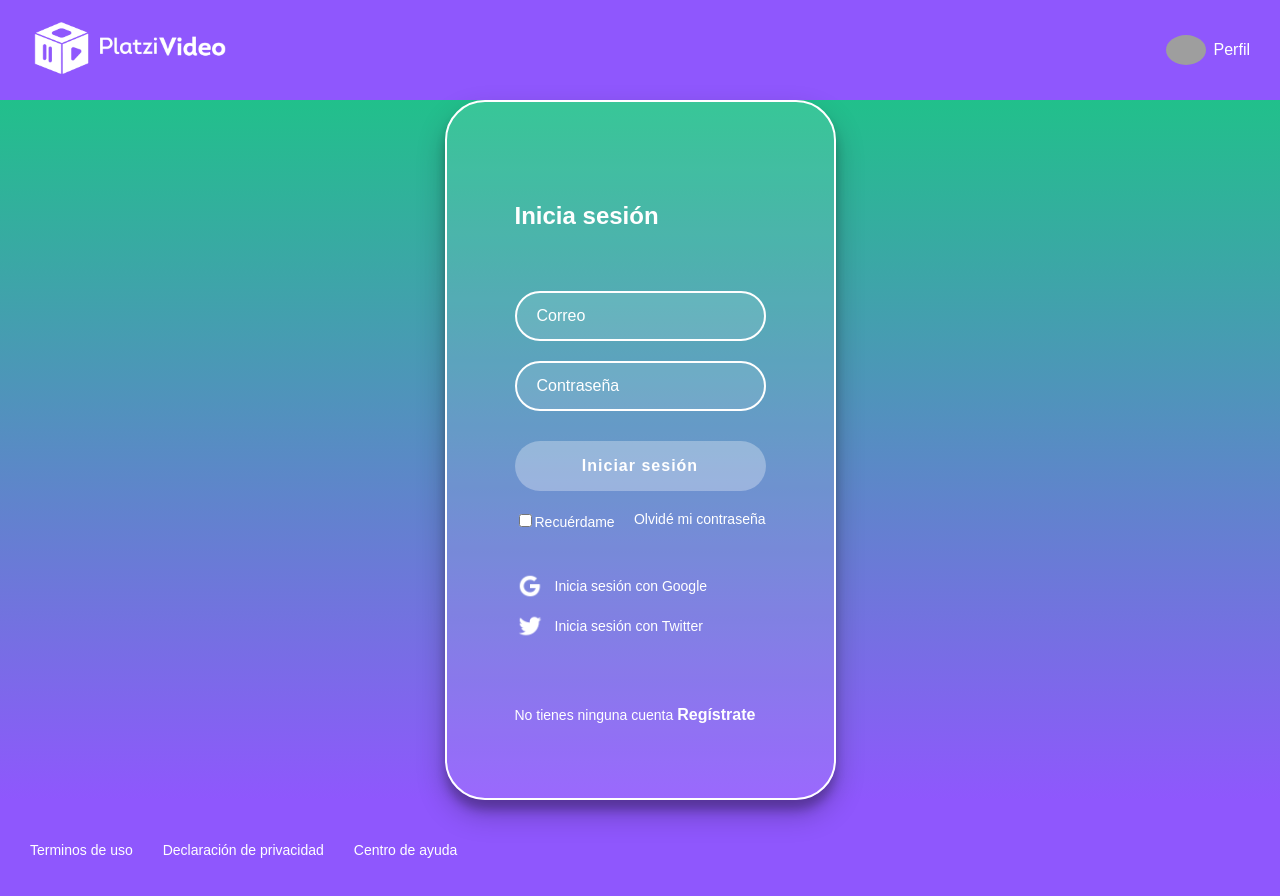
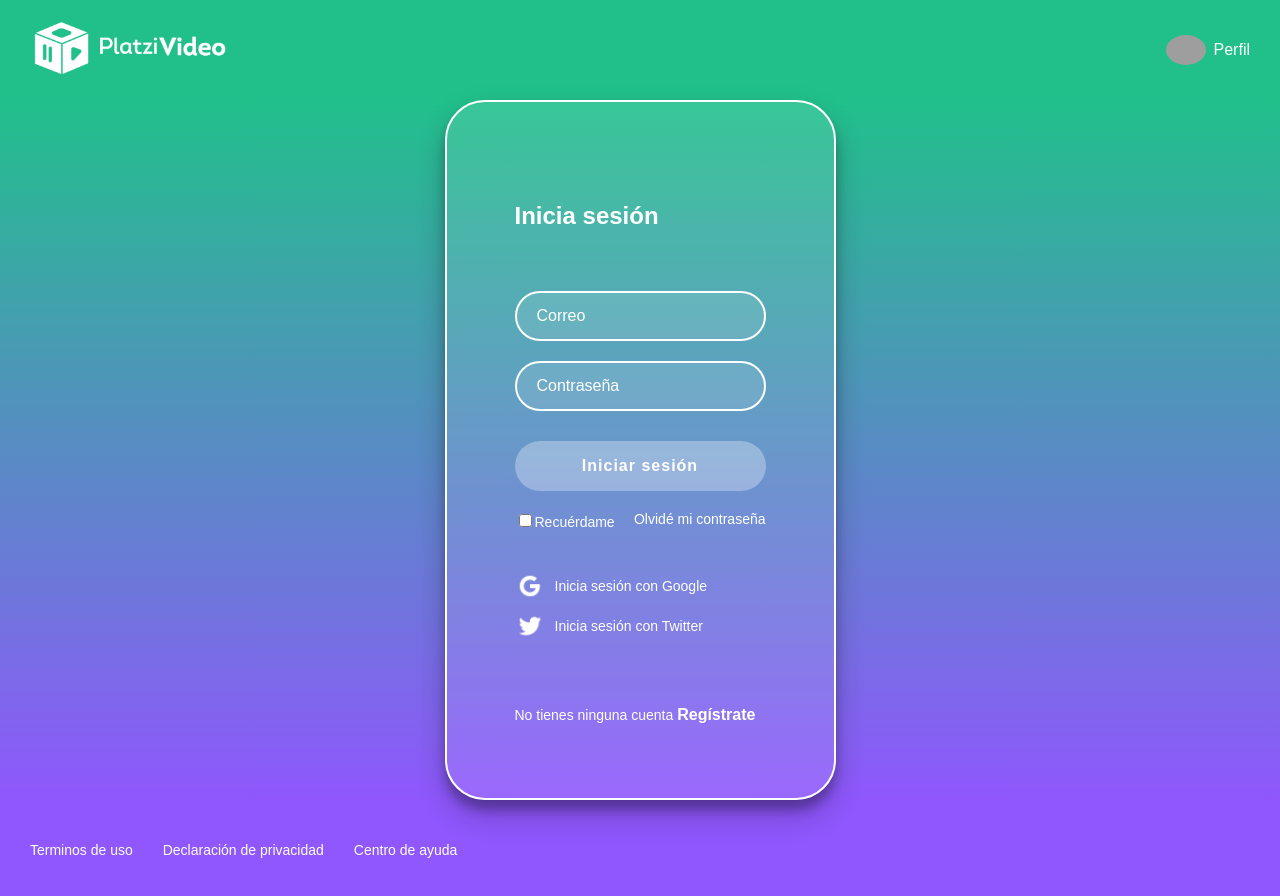
Before and after one commit to platzi/escuela-js, a React app: page /login in a window 1280 px wide. Shown: the top 896 px of the page. Built offline with nearby package versions, Linux system fonts and the light colour scheme; grey boxes are pictures that could not be loaded; a web font is replaced by a local one.

Commit message:
Header logic

```diff
--- a/src/assets/styles/components/CarouselItem.scss
+++ b/src/assets/styles/components/CarouselItem.scss
@@ -1,4 +1,3 @@
-
 .carousel-item {
   border-radius: 20px;
   overflow: hidden;
--- a/src/components/Header.jsx
+++ b/src/components/Header.jsx
@@ -1,30 +1,37 @@
 import React from 'react';
 import { connect } from 'react-redux';
+import PropTypes from 'prop-types';
 import { Link } from 'react-router-dom';
+import classNames from 'classnames';
 import gravatar from '../utils/gravatar';
 import '../assets/styles/components/Header.scss';
 import logo from '../assets/static/logo-platzi-video-BW2.png';
 import userIcon from '../assets/static/user-icon.png';
 
-const Header = ({ user }) => (
-  <header className="header">
-    <Link to="/">
-      <img className="header__img" src={logo} alt="Platzi Video" />
-    </Link>
-    {Object.keys(user).length > 0 && (
+const Header = ({ user, isLogin, isRegister }) => {
+  const hasUser = Object.keys(user).length > 0;
+  const HeaderClass = classNames('header', {
+    isLogin,
+    isRegister,
+  })
+  return (
+    <header className={HeaderClass}>
+      <Link to="/">
+        <img className="header__img" src={logo} alt="Platzi Video" />
+      </Link>
       <div className="header__menu">
         <div className="header__menu--profile">
-          <img src={gravatar(user.email) || userIcon} alt={user.email} />
+          {hasUser ? <img src={gravatar(user.email)} alt={user.email} /> : <img src={userIcon} alt="Usuario" />}
           <p>Perfil</p>
         </div>
         <ul>
-          <li><a href="/">{user.name}</a></li>
-          <li><a href="/">Cerrar Sesión</a></li>
+          {hasUser ? <li><a href="/">{user.name}</a></li> : null}
+          {hasUser ? <li><a href="/">Cerrar Sesión</a></li> : <li><Link to="login">Iniciar Sesión</Link></li>}
         </ul>
       </div>
-    )}
-  </header>
-);
+    </header>
+  );
+}
 
 const mapStateToProps = state => {
   return {
@@ -32,4 +39,10 @@ const mapStateToProps = state => {
   };
 };
 
+Header.propTypes = {
+  user: PropTypes.object,
+  isLogin: PropTypes.bool,
+  isRegister: PropTypes.bool,
+};
+
 export default connect(mapStateToProps, null)(Header);
--- a/src/components/Layout.jsx
+++ b/src/components/Layout.jsx
@@ -1,10 +1,8 @@
 import React from 'react'
-import Header from './Header';
 import Footer from './Footer';
 
 const Layout = ({ children }) => (
   <div className="App">
-    <Header />
     {children}
     <Footer />
   </div>
--- a/src/containers/Home.jsx
+++ b/src/containers/Home.jsx
@@ -1,5 +1,6 @@
 import React from 'react';
 import { connect } from 'react-redux';
+import Header from '../components/Header';
 import Carousel from '../components/Carousel';
 import CarouselItem from '../components/CarouselItem';
 import Categories from '../components/Categories';
@@ -8,6 +9,7 @@ import '../assets/styles/Home.scss';
 
 const Home = ({ myList, trends, originals }) => (
   <>
+    <Header />
     <Search isHome />
     {myList.length > 0 && (
       <Categories title="Mi lista">
--- a/src/containers/Login.jsx
+++ b/src/containers/Login.jsx
@@ -1,10 +1,13 @@
 import React from 'react'
 import { Link } from 'react-router-dom';
 import '../assets/styles/components/Login.scss';
+import Header from '../components/Header';
 import googleIcon from '../assets/static/google-icon.png';
 import twitterIcon from '../assets/static/twitter-icon.png';
 
 const Login = () => (
+  <>
+    <Header isLogin />
     <section className="login">
       <section className="login__container">
         <h2>Inicia sesión</h2>
@@ -41,6 +44,7 @@ const Login = () => (
         </p>
       </section>
     </section>
+  </>
 );
 
 export default Login;
--- a/src/containers/Register.jsx
+++ b/src/containers/Register.jsx
@@ -1,8 +1,11 @@
-import React from 'react'
+import React from 'react';
 import { Link } from 'react-router-dom';
+import Header from '../components/Header';
 import '../assets/styles/components/Register.scss';
 
 const Register = () => (
+  <>
+    <Header isRegister />
     <section className="register">
       <section className="register__container">
         <h2>Regístrate</h2>
@@ -17,6 +20,7 @@ const Register = () => (
         </Link>
       </section>
     </section>
+  </>
 );
 
 export default Register;
```
Lines whose indentation alone changed are shown as unchanged.
